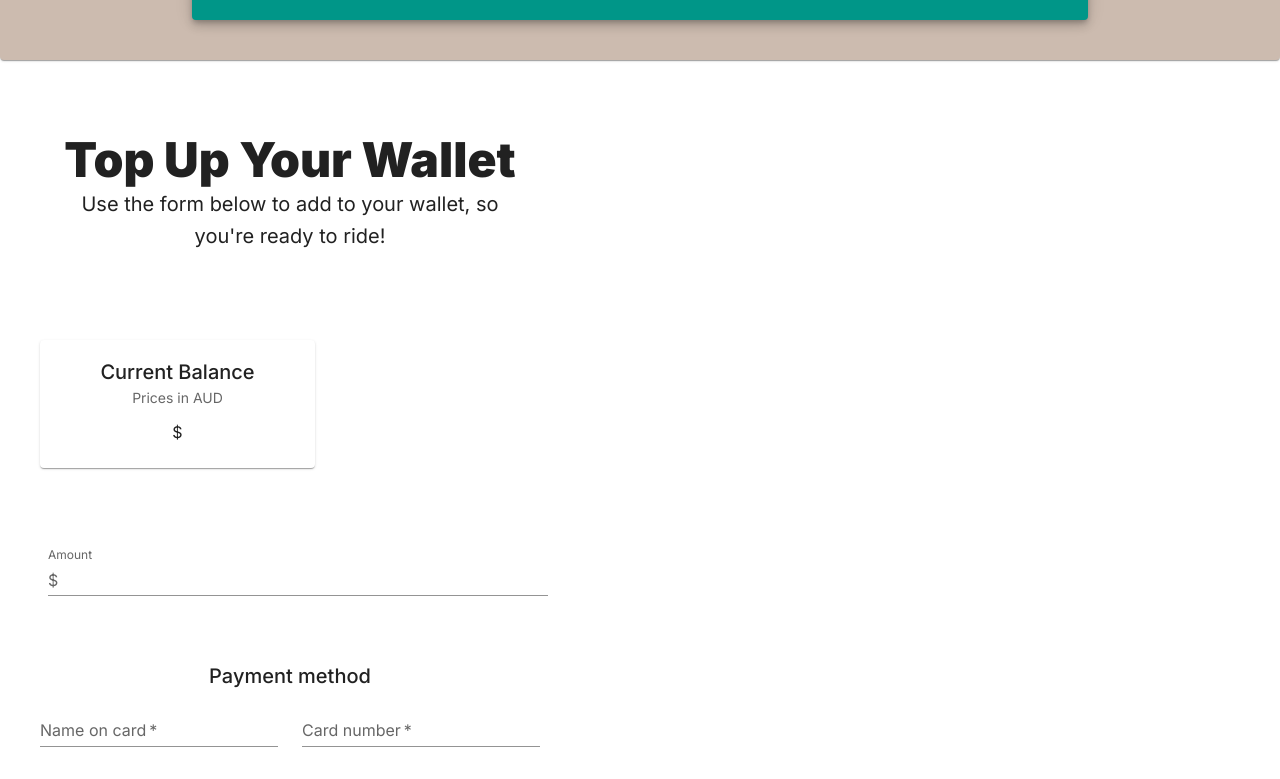
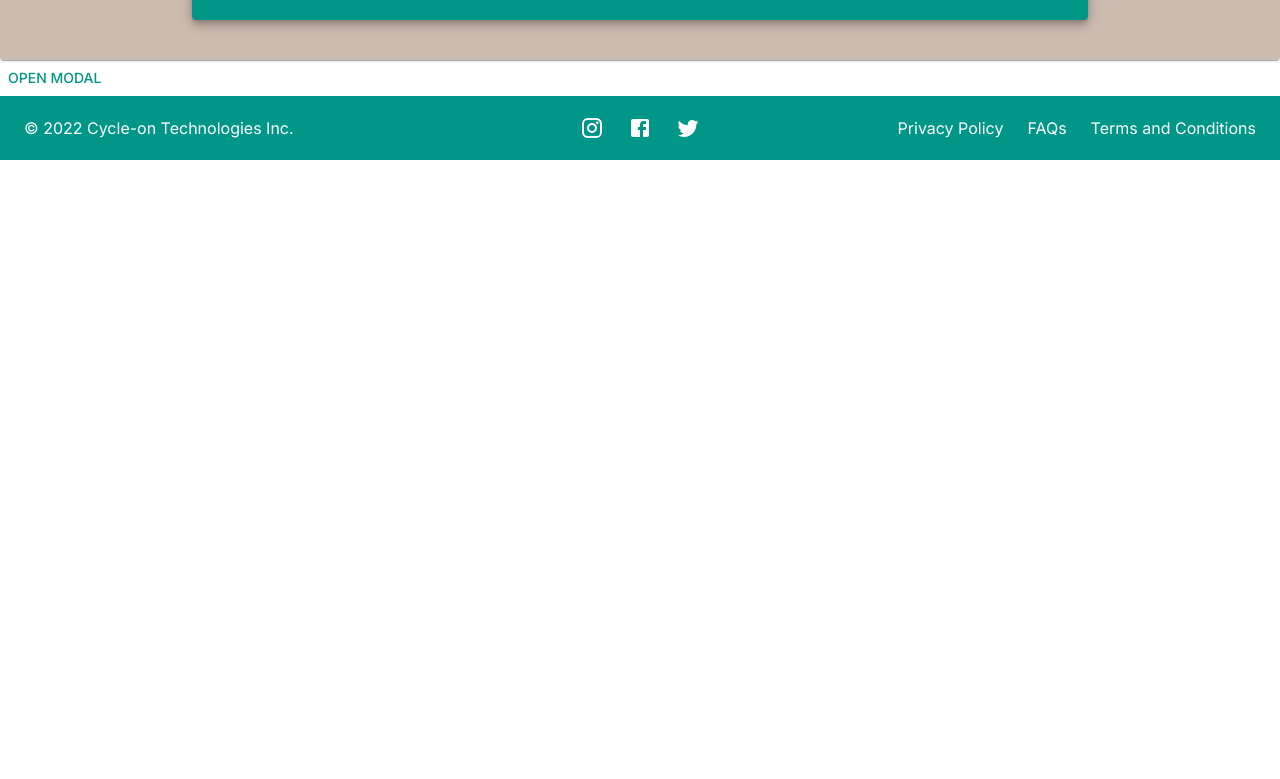
Before and after one commit to namanyash/SIT-725-CYCLE-ON-Frontend, a React app: page / in a window 1280 px wide. Shown: the part 1341-2120 px from the top of the page. After the commit the page ends 1501 px from the top, so only its background shows below. Built offline with nearby package versions, Linux system fonts and the light colour scheme.

Commit message:
removed wallet from homepage

```diff
--- a/src/App.js
+++ b/src/App.js
@@ -10,7 +10,6 @@ function App() {
     <>
       <Header />
       <HomePage />
-      <Wallet />
       <LogIn />
       <Footer />
     </>
```
